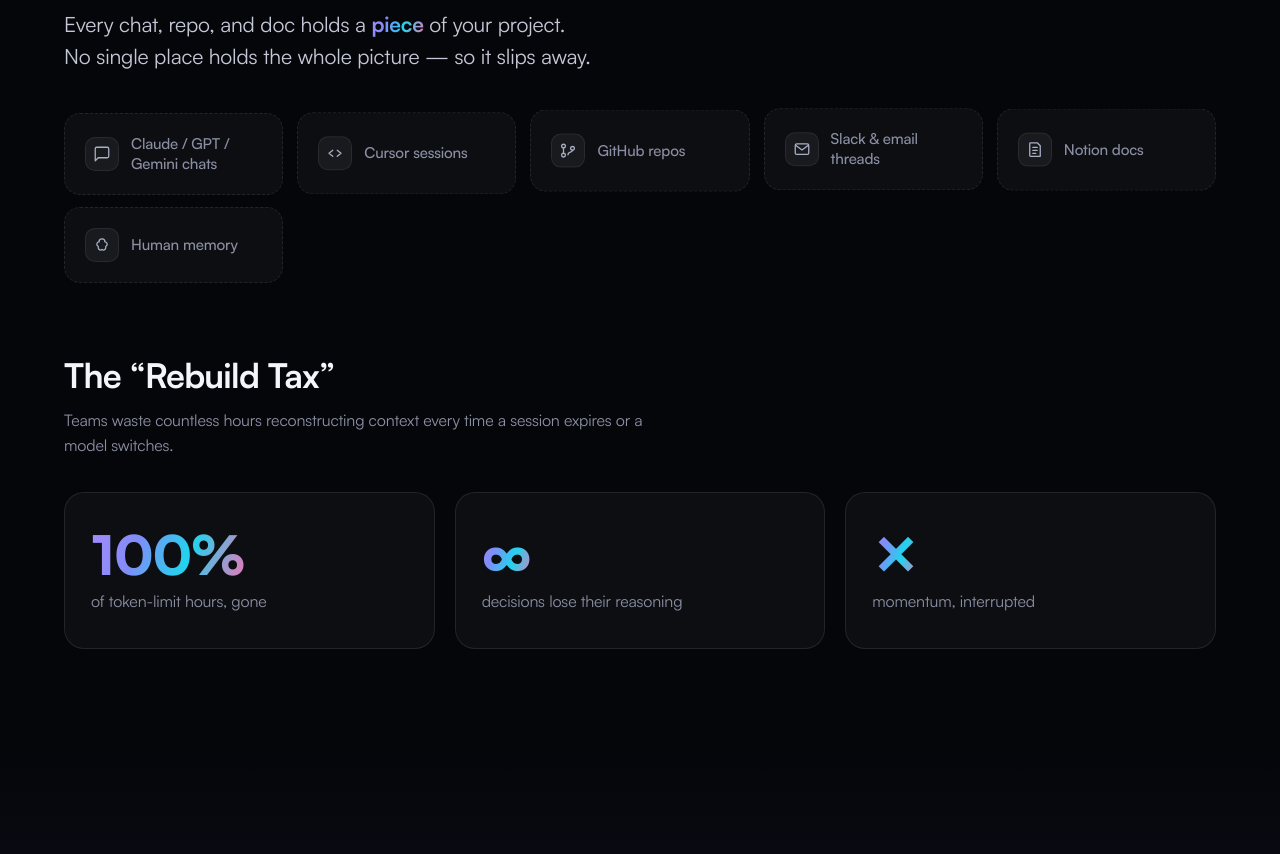
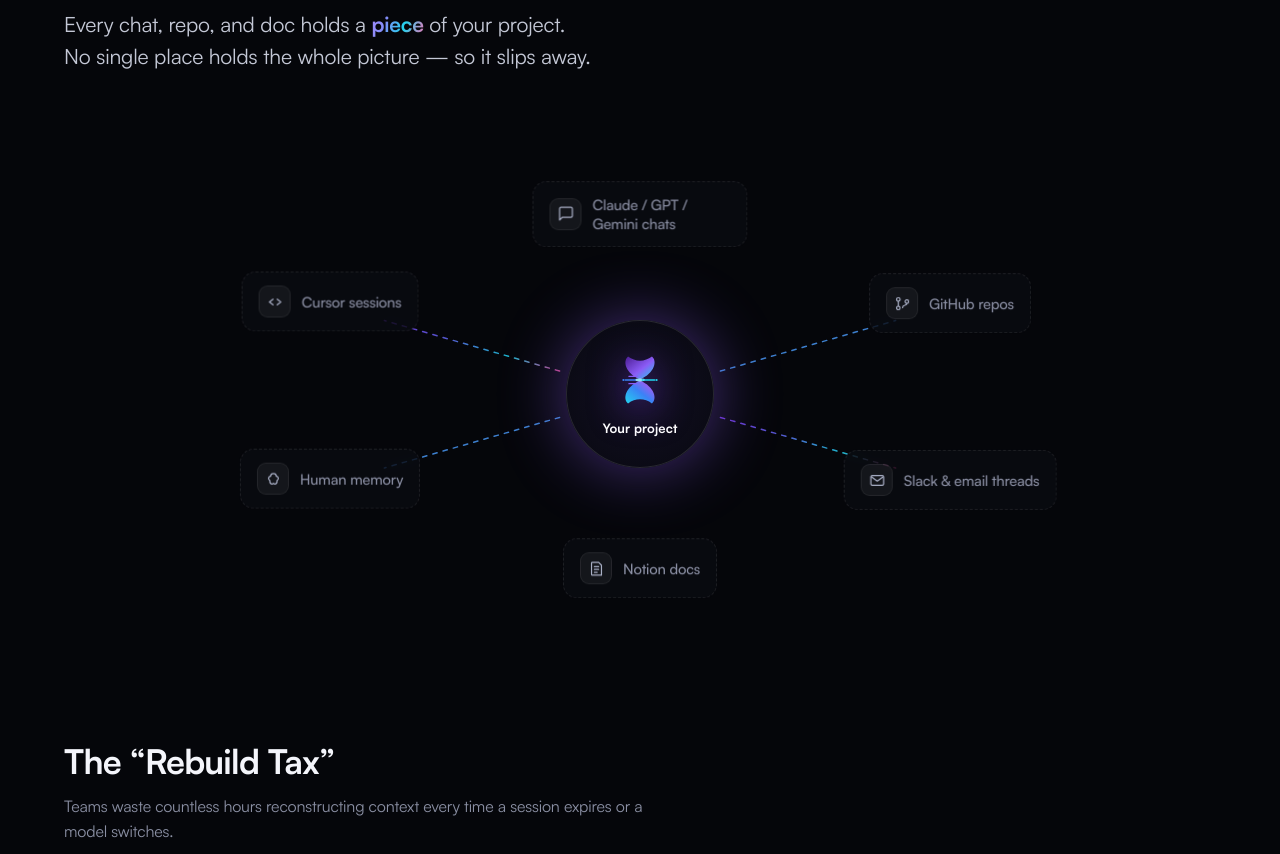
Before and after one commit to Noctilucenty/Continuity, a website: page site/index.html in a window 1280 px wide. Shown: the part 1382-2236 px from the top of the page. Drawn offline with Linux system fonts and the light colour scheme; no server answers; animation ran at ten frames a second.

Commit message:
site: scatter diagram — central hub with animated arrows leaking to silos

```diff
--- a/site/css/style.css
+++ b/site/css/style.css
@@ -162,20 +162,41 @@
 /* ── Silos / problem ──────────────────────────────── */
 .lead{font-size:clamp(17px,2.1vw,21px);color:#c4c8d6;line-height:1.55;max-width:640px;margin:-26px 0 40px}
 .lead em{font-style:normal;background:var(--grad);-webkit-background-clip:text;background-clip:text;color:transparent;font-weight:700}
-.silos{display:grid;grid-template-columns:repeat(auto-fit,minmax(210px,1fr));gap:14px;margin-bottom:64px}
-.silo{display:flex;align-items:center;gap:12px;padding:20px;border:1px dashed var(--card-bd);border-radius:16px;
-  background:var(--card);color:var(--muted);font-weight:500;font-size:15px;line-height:1.35;
+/* scatter diagram: central hub leaking context out to disconnected silos */
+.scatter{position:relative;width:100%;max-width:1000px;margin:8px auto 60px;aspect-ratio:16/9}
+.scatter-lines{position:absolute;inset:0;width:100%;height:100%;overflow:visible}
+.scatter-lines .lines line{stroke:url(#g-main);stroke-width:2.4;stroke-linecap:round;
+  stroke-dasharray:7 10;animation:flow 1.5s linear infinite;opacity:.85}
+@keyframes flow{to{stroke-dashoffset:-34}}
+.hub{position:absolute;left:50%;top:50%;transform:translate(-50%,-50%);z-index:3;
+  display:flex;flex-direction:column;align-items:center;gap:8px;width:148px;height:148px;justify-content:center;
+  border-radius:50%;background:radial-gradient(circle,rgba(20,16,38,.95),rgba(8,9,16,.95));
+  border:1px solid rgba(255,255,255,.12);box-shadow:0 0 60px rgba(139,92,246,.45);animation:hubPulse 4s ease-in-out infinite}
+@keyframes hubPulse{0%,100%{box-shadow:0 0 50px rgba(139,92,246,.35)}50%{box-shadow:0 0 80px rgba(139,92,246,.6)}}
+.hub .mark{width:46px;height:60px;filter:drop-shadow(0 6px 18px rgba(124,58,237,.5))}
+.hub span{font-size:13px;font-weight:600;color:#fff;letter-spacing:.01em}
+.silo-pos{position:absolute;left:var(--x);top:var(--y);transform:translate(-50%,-50%);z-index:2}
+.silo{display:flex;align-items:center;gap:11px;padding:13px 16px;width:max-content;max-width:215px;
+  border:1px dashed var(--card-bd);border-radius:14px;background:rgba(10,11,18,.82);backdrop-filter:blur(6px);
+  color:var(--muted);font-weight:500;font-size:14.5px;line-height:1.3;
   transition:.4s var(--ease);position:relative;overflow:hidden;animation:siloFloat 7s ease-in-out infinite}
-.silo:nth-child(2){animation-delay:-1s}.silo:nth-child(3){animation-delay:-2.2s}
-.silo:nth-child(4){animation-delay:-3.1s}.silo:nth-child(5){animation-delay:-4.4s}.silo:nth-child(6){animation-delay:-5.5s}
-@keyframes siloFloat{0%,100%{transform:translateY(0)}50%{transform:translateY(-5px)}}
-.silo-ic{flex:none;width:34px;height:34px;display:grid;place-items:center;border-radius:10px;color:#a9b0c6;
+.silo-pos:nth-child(4) .silo{animation-delay:-1s}.silo-pos:nth-child(5) .silo{animation-delay:-2.2s}
+.silo-pos:nth-child(6) .silo{animation-delay:-3.1s}.silo-pos:nth-child(7) .silo{animation-delay:-4.4s}
+.silo-pos:nth-child(8) .silo{animation-delay:-5.5s}
+@keyframes siloFloat{0%,100%{transform:translateY(0)}50%{transform:translateY(-6px)}}
+.silo-ic{flex:none;width:32px;height:32px;display:grid;place-items:center;border-radius:9px;color:#a9b0c6;
   background:rgba(255,255,255,.05);border:1px solid rgba(255,255,255,.07);transition:.4s var(--ease)}
-.silo-ic svg{width:18px;height:18px}
+.silo-ic svg{width:17px;height:17px}
 .silo::before{content:"";position:absolute;inset:0;background:var(--grad);opacity:0;transition:opacity .4s}
-.silo:hover{transform:translateY(-5px);color:#fff;border-color:transparent;border-style:solid}
+.silo:hover{transform:translateY(-6px);color:#fff;border-color:transparent;border-style:solid}
 .silo:hover::before{opacity:.14}
 .silo:hover .silo-ic{color:#fff;background:rgba(255,255,255,.12)}
+@media(max-width:760px){
+  .scatter{aspect-ratio:auto;max-width:none;display:grid;grid-template-columns:1fr 1fr;gap:12px}
+  .scatter-lines,.hub{display:none}
+  .silo-pos{position:static;transform:none}
+  .silo{width:auto;max-width:none;animation:none}
+}
 
 .tax h3{font-size:clamp(24px,3vw,34px);font-weight:700;margin-bottom:6px;letter-spacing:-.02em}
 .tax>p{color:var(--muted);max-width:620px;margin-bottom:34px}
--- a/site/index.html
+++ b/site/index.html
@@ -153,31 +153,46 @@
       <p class="kicker reveal">THE FRAGMENTATION PROBLEM</p>
       <h2 class="headline reveal">Project intelligence is<br><span class="grad">scattered across silos.</span></h2>
       <p class="lead reveal">Every chat, repo, and doc holds a <em>piece</em> of your project.<br>No single place holds the whole picture — so it slips away.</p>
-      <div class="silos">
-        <div class="silo reveal" style="--d:.05s">
+      <div class="scatter reveal">
+        <svg class="scatter-lines" viewBox="0 0 1600 900" preserveAspectRatio="xMidYMid meet" aria-hidden="true">
+          <defs>
+            <marker id="ah" viewBox="0 0 10 10" refX="7" refY="5" markerWidth="6" markerHeight="6" orient="auto-start-reverse">
+              <path d="M0 0 L10 5 L0 10 z" fill="#a78bfa"/>
+            </marker>
+          </defs>
+          <g class="lines">
+            <line x1="800" y1="378" x2="800"  y2="214"/>
+            <line x1="925" y1="414" x2="1209" y2="332"/>
+            <line x1="925" y1="486" x2="1209" y2="568"/>
+            <line x1="800" y1="522" x2="800"  y2="686"/>
+            <line x1="675" y1="486" x2="391"  y2="568"/>
+            <line x1="675" y1="414" x2="391"  y2="332"/>
+          </g>
+        </svg>
+
+        <div class="hub">
+          <svg class="mark" viewBox="0 0 100 130" aria-hidden="true"><use href="#hourglass"/></svg>
+          <span>Your project</span>
+        </div>
+
+        <div class="silo-pos" style="--x:50%;--y:18%"><div class="silo">
           <span class="silo-ic"><svg viewBox="0 0 24 24" fill="none" stroke="currentColor" stroke-width="1.7" stroke-linecap="round" stroke-linejoin="round"><path d="M21 15a2 2 0 0 1-2 2H7l-4 4V5a2 2 0 0 1 2-2h14a2 2 0 0 1 2 2Z"/></svg></span>
-          Claude / GPT / Gemini chats
-        </div>
-        <div class="silo reveal" style="--d:.1s">
+          Claude / GPT / Gemini chats</div></div>
+        <div class="silo-pos" style="--x:81%;--y:34%"><div class="silo">
+          <span class="silo-ic"><svg viewBox="0 0 24 24" fill="none" stroke="currentColor" stroke-width="1.7" stroke-linecap="round" stroke-linejoin="round"><circle cx="6" cy="6" r="2.5"/><circle cx="6" cy="18" r="2.5"/><circle cx="18" cy="9" r="2.5"/><path d="M6 8.5v7"/><path d="M18 11.5c0 4-6 1-6 6"/></svg></span>
+          GitHub repos</div></div>
+        <div class="silo-pos" style="--x:81%;--y:66%"><div class="silo">
+          <span class="silo-ic"><svg viewBox="0 0 24 24" fill="none" stroke="currentColor" stroke-width="1.7" stroke-linecap="round" stroke-linejoin="round"><rect x="3" y="5" width="18" height="14" rx="2"/><path d="m4 7 8 6 8-6"/></svg></span>
+          Slack &amp; email threads</div></div>
+        <div class="silo-pos" style="--x:50%;--y:82%"><div class="silo">
+          <span class="silo-ic"><svg viewBox="0 0 24 24" fill="none" stroke="currentColor" stroke-width="1.7" stroke-linecap="round" stroke-linejoin="round"><path d="M6 3h9l4 4v14a0 0 0 0 1 0 0H6a1 1 0 0 1-1-1V4a1 1 0 0 1 1-1Z"/><path d="M9 9h6M9 13h6M9 17h4"/></svg></span>
+          Notion docs</div></div>
+        <div class="silo-pos" style="--x:19%;--y:66%"><div class="silo">
+          <span class="silo-ic"><svg viewBox="0 0 24 24" fill="none" stroke="currentColor" stroke-width="1.7" stroke-linecap="round" stroke-linejoin="round"><path d="M12 4a4 4 0 0 0-4 4 3 3 0 0 0-1 5.8V16a3 3 0 0 0 5 2 3 3 0 0 0 5-2v-2.2A3 3 0 0 0 16 8a4 4 0 0 0-4-4Z"/></svg></span>
+          Human memory</div></div>
+        <div class="silo-pos" style="--x:19%;--y:34%"><div class="silo">
           <span class="silo-ic"><svg viewBox="0 0 24 24" fill="none" stroke="currentColor" stroke-width="1.7" stroke-linecap="round" stroke-linejoin="round"><path d="m9 8-5 4 5 4"/><path d="m15 8 5 4-5 4"/></svg></span>
-          Cursor sessions
-        </div>
-        <div class="silo reveal" style="--d:.15s">
-          <span class="silo-ic"><svg viewBox="0 0 24 24" fill="none" stroke="currentColor" stroke-width="1.7" stroke-linecap="round" stroke-linejoin="round"><circle cx="6" cy="6" r="2.5"/><circle cx="6" cy="18" r="2.5"/><circle cx="18" cy="9" r="2.5"/><path d="M6 8.5v7"/><path d="M18 11.5c0 4-6 1-6 6"/></svg></span>
-          GitHub repos
-        </div>
-        <div class="silo reveal" style="--d:.2s">
-          <span class="silo-ic"><svg viewBox="0 0 24 24" fill="none" stroke="currentColor" stroke-width="1.7" stroke-linecap="round" stroke-linejoin="round"><rect x="3" y="5" width="18" height="14" rx="2"/><path d="m4 7 8 6 8-6"/></svg></span>
-          Slack &amp; email threads
-        </div>
-        <div class="silo reveal" style="--d:.25s">
-          <span class="silo-ic"><svg viewBox="0 0 24 24" fill="none" stroke="currentColor" stroke-width="1.7" stroke-linecap="round" stroke-linejoin="round"><path d="M6 3h9l4 4v14a0 0 0 0 1 0 0H6a1 1 0 0 1-1-1V4a1 1 0 0 1 1-1Z"/><path d="M9 9h6M9 13h6M9 17h4"/></svg></span>
-          Notion docs
-        </div>
-        <div class="silo reveal" style="--d:.3s">
-          <span class="silo-ic"><svg viewBox="0 0 24 24" fill="none" stroke="currentColor" stroke-width="1.7" stroke-linecap="round" stroke-linejoin="round"><path d="M12 4a4 4 0 0 0-4 4 3 3 0 0 0-1 5.8V16a3 3 0 0 0 5 2 3 3 0 0 0 5-2v-2.2A3 3 0 0 0 16 8a4 4 0 0 0-4-4Z"/></svg></span>
-          Human memory
-        </div>
+          Cursor sessions</div></div>
       </div>
 
       <div class="tax reveal">
```
